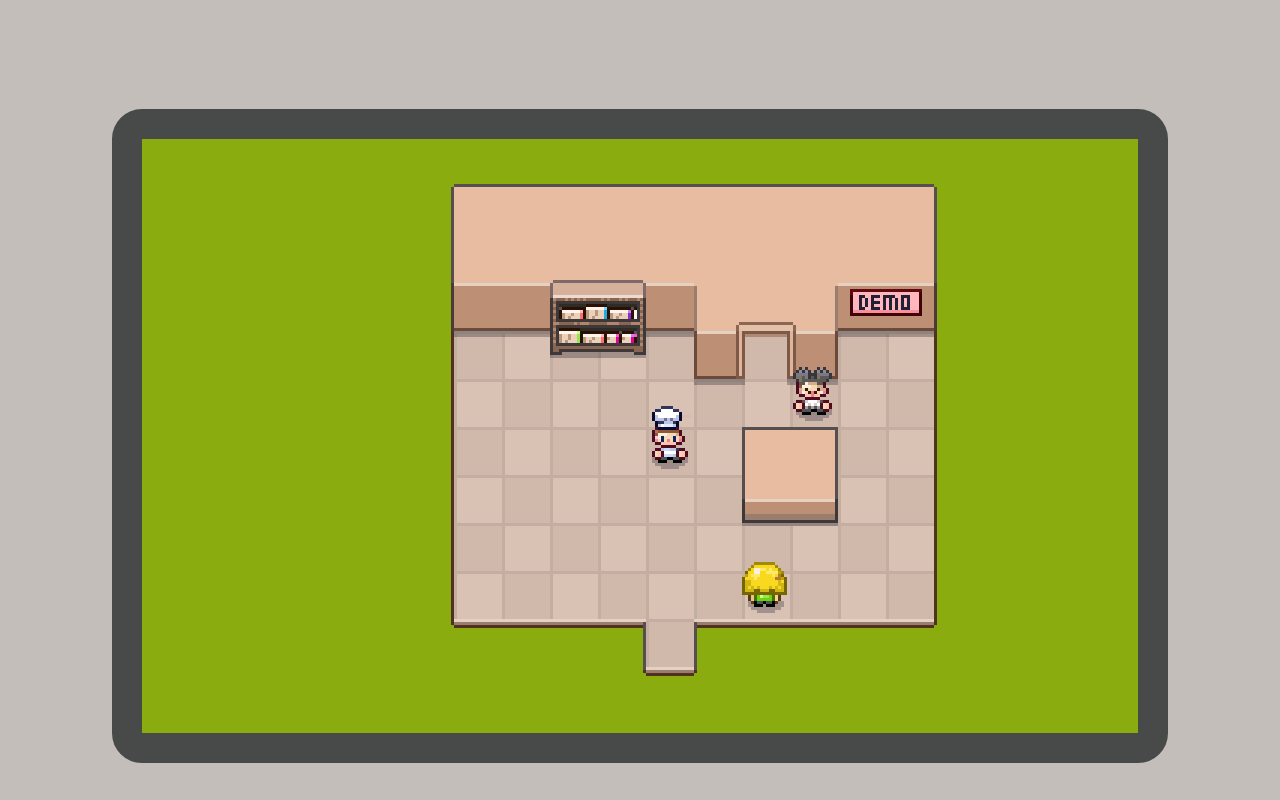
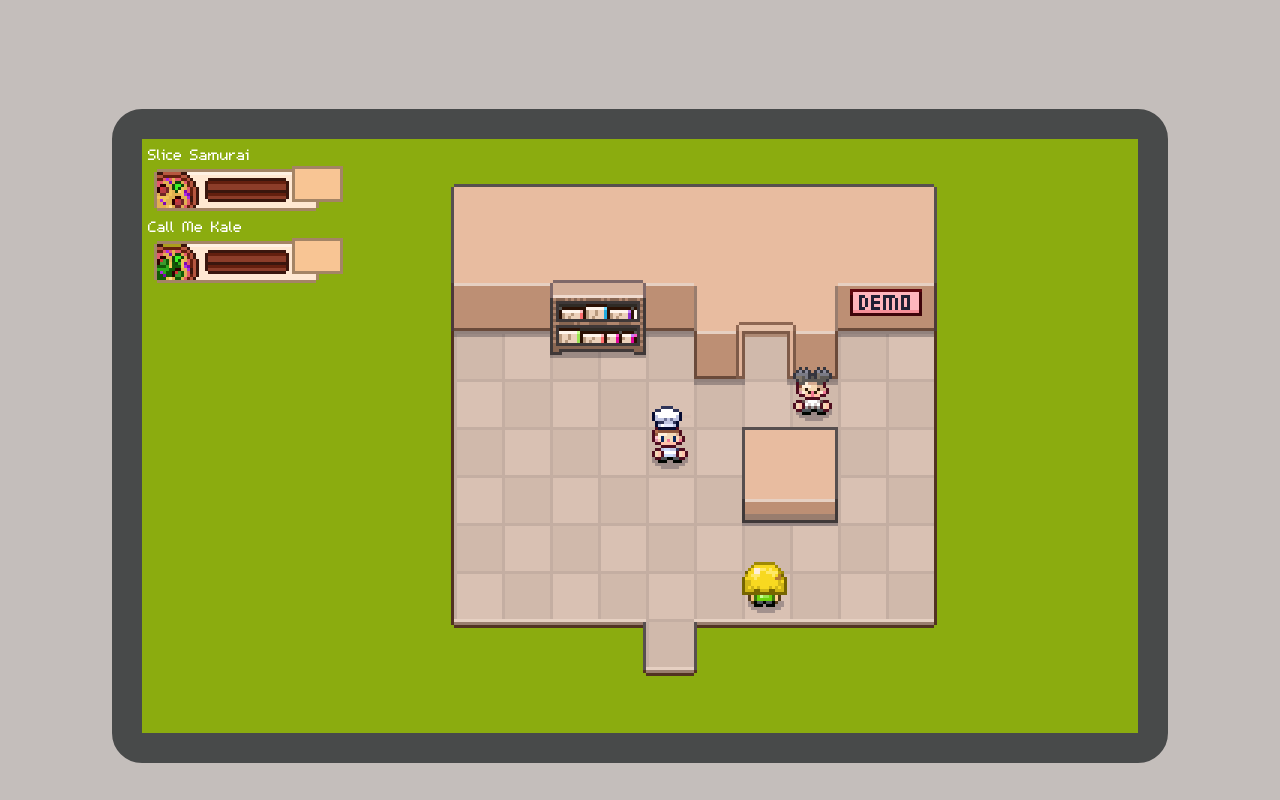
Before and after one commit to pauline-ann/browser-rpg, a plain HTML site: page index.html in a window 1280 px wide. Drawn offline with Linux system fonts and the light colour scheme.

Commit message:
init overworld stats (hud)

```diff
--- /dev/null
+++ b/components/Hud.js
@@ -0,0 +1,36 @@
+class Hud {
+    constructor() {
+        this.scoreboards = []
+    }
+
+    update() {
+        this.scoreboards.forEach(scoreboard => {
+            // iterate through scoreboards and update
+        })
+    }
+
+    createElement() {
+        this.element = document.createElement("div")
+        this.element.classList.add("Hud")
+
+        const { playerState } = window
+        playerState.lineup.forEach(key => {
+            const pizza = playerState.pizzas[key]
+            const scoreboard = new Combatant({
+                id: key,
+                ...Pizzas[pizza.id],
+                ...pizza,
+            }, null)
+            // get elements on the DOM
+            scoreboard.createElement()
+            this.scoreboards.push(scoreboard)
+            this.element.appendChild(scoreboard.hudElement)
+        })
+        this.update()
+    }
+
+    init(container) {
+        this.createElement()
+        container.appendChild(this.element)
+    }
+}
--- a/components/Overworld.js
+++ b/components/Overworld.js
@@ -78,6 +78,10 @@ class Overworld {
   }
 
   init() {
+
+    this.hud = new Hud()
+    this.hud.init(document.querySelector(".game-container"))
+
     this.startMap(window.OverworldMaps.DemoRoom)
 
     this.bindActionInput()
--- a/index.html
+++ b/index.html
@@ -6,6 +6,7 @@
   <link href="/styles/global.css" type="text/css" rel="stylesheet" />
   <link href="/styles/TextMessage.css" type="text/css" rel="stylesheet" />
   <link href="/styles/SceneTransition.css" type="text/css" rel="stylesheet" />
+  <link href="/styles/Hud.css" type="text/css" rel="stylesheet" />
   <!-- Battle -->
   <link href="/styles/Battle.css" type="text/css" rel="stylesheet" />
   <link href="/styles/Combatant.css" type="text/css" rel="stylesheet" />
@@ -33,6 +34,7 @@
   <script src="/components/RevealingText.js"></script>
   <script src="/components/SceneTransition.js"></script>
   <script src="/components/KeyboardMenu.js"></script>
+  <script src="/components/Hud.js"></script>
 
   <!-- Content -->
   <script src="/content/pizzas.js"></script>
--- /dev/null
+++ b/styles/Hud.css
@@ -0,0 +1,15 @@
+.Hud {
+    position: absolute;
+    left: 2px;
+    top: 10px;
+    image-rendering: pixelated;
+}
+
+.Hud .Combatant {
+    position: relative;
+    margin-bottom: 10px;
+}
+
+.Hud .Combatant_type {
+    display: none;
+}
```
